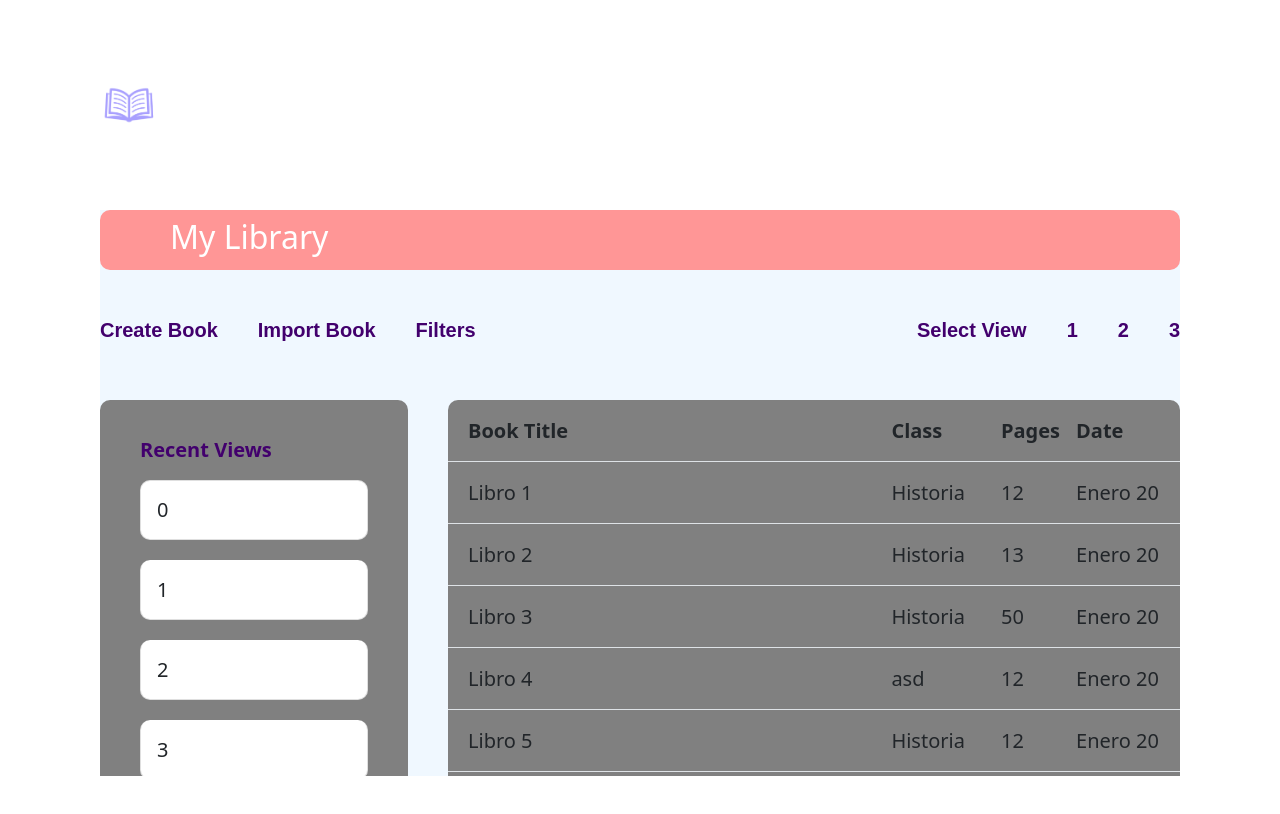
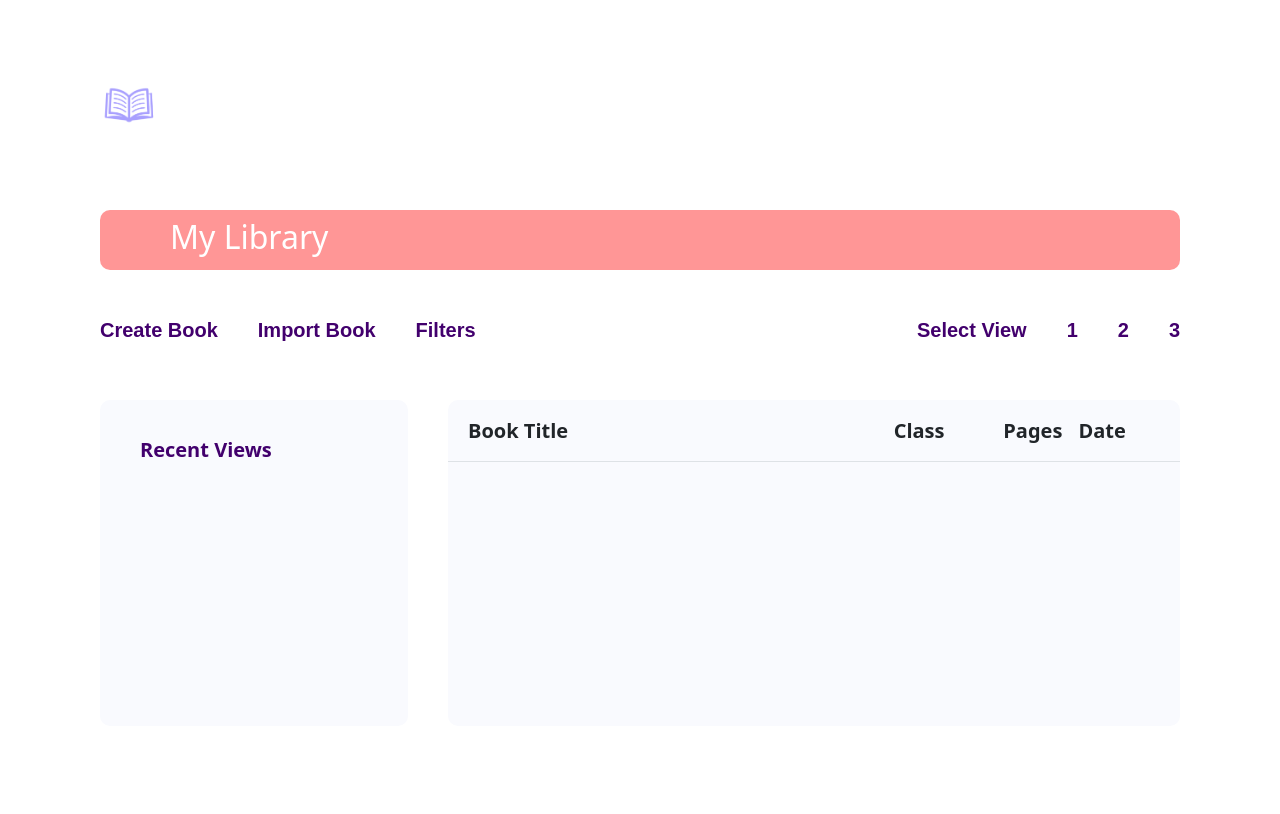
Before and after one commit to Funread/funread, a React (Create React App) app in the folder frontend/: page / in a window 1280 px wide. Built offline with nearby package versions, Linux system fonts and the light colour scheme.

Commit message:
FR-134 Fix al carrusel de la vista 3

```diff
--- a/frontend/package.json
+++ b/frontend/package.json
@@ -16,6 +16,7 @@
     "react-bootstrap": "^2.5.0",
     "react-dom": "^18.2.0",
     "react-scripts": "5.0.1",
+    "swiper": "^8.4.2",
     "web-vitals": "^2.1.4"
   },
   "scripts": {
--- a/frontend/src/Components/MyLibrary/MyLibrary.css
+++ b/frontend/src/Components/MyLibrary/MyLibrary.css
@@ -1,7 +1,6 @@
 .my-library {
   height: 756px;
   margin: 0 60px 0 60px;
-  background-color: aliceblue;
 }
 
 .my-library-banner {
@@ -47,11 +46,11 @@ h2 {
 }
 
 .my-library-recent-views {
-  height: 486px;
+  height: 100%;
   width: 460px;
   padding: 40px;
   line-height: 20px;
-  background-color: gray;
+  background-color: #f9fafe;
   border-radius: 10px;
   flex-direction: column;
   overflow-y: auto;
@@ -65,11 +64,11 @@ h2 {
 }
 
 .my-library-all-books {
-  height: 486px;
+  height: 100%;
   width: 1220px;
   font-size: 20px;
   margin-left: 40px;
-  background-color: gray;
+  background-color: #f9fafe;
   border-radius: 10px;
   overflow-y: auto;
 }
@@ -108,16 +107,22 @@ h2 {
 }
 
 .my-library-all-books-view-3 {
+  height: 100%;
   display: flex;
   justify-content: space-between;
   overflow: hidden;
 }
 
+.swiper-books {
+  width: 100%;
+  padding: 40px 20px 40px 20px;
+}
+
 .large-book-card {
-  width: 230px;
-  height: 510px;
+  height: 406px;
   border-radius: 10px;
   padding-bottom: 10px;
+  margin: 0 20px 0 20px;
   text-align: center;
 }
 
@@ -132,25 +137,14 @@ h2 {
   text-align: center;
 }
 
-.carousel-books {
-  width: 100%;
+.swiper-button-prev {
+  left: 0 !important;
+  color: #42006d !important;
 }
 
-.carousel-books-item {
-  padding: 20px 40px 20px 40px;
-}
-
-.carousel-books-stack {
-  justify-content: start;
-  gap: 20px;
-}
-
-.carousel-control-prev {
-  justify-content: start;
-}
-
-.carousel-control-next {
-  justify-content: end;
+.swiper-button-next {
+  right: 0 !important;
+  color: #42006d !important;
 }
 
 ::-webkit-scrollbar {
@@ -173,3 +167,19 @@ h2 {
   -webkit-box-shadow: inset 0 0 6px rgba(0, 0, 0, 0.3);
   box-shadow: inset 0 0 6px rgba(0, 0, 0, 0.3);
 }
+
+@media (max-width: 1366px) {
+  .my-library-body {
+    height: 406px;
+    padding: 40px 0 40px 0;
+    display: flex;
+  }
+
+  .large-book-card {
+    height: 246px;
+    border-radius: 10px;
+    padding-bottom: 10px;
+    margin: 0 10px 0 10px;
+    text-align: center;
+  }
+}
--- a/frontend/src/Components/MyLibrary/MyLibrary.jsx
+++ b/frontend/src/Components/MyLibrary/MyLibrary.jsx
@@ -4,20 +4,25 @@ import "./MyLibrary.css";
 import ListGroup from "react-bootstrap/ListGroup";
 import Table from "react-bootstrap/Table";
 import Card from "react-bootstrap/Card";
-import Carousel from "react-bootstrap/Carousel";
-import Stack from "react-bootstrap/Stack";
+import { Swiper, SwiperSlide } from "swiper/react";
+import { Navigation } from "swiper";
+import "swiper/css";
+import "swiper/css/navigation";
 import logo from "../../placeholderBook.jpg";
 
 function MyLibrary(props) {
   const [myView, setMyView] = useState("1");
-  const arr = [0, 1, 2, 3, 4, 5, 6, 7];
+  const arr = [
+    /*0, 1, 2, 3, 4, 5, 6, 7*/
+  ];
   const booksList = [
+    /*
     { name: "Libro 1", type: "Historia", pages: "12", date: "Enero 20" },
     { name: "Libro 2", type: "Historia", pages: "13", date: "Enero 20" },
     { name: "Libro 3", type: "Historia", pages: "50", date: "Enero 20" },
-    { name: "Libro 4", type: "asd", pages: "12", date: "Enero 20" },
+    { name: "Libro 4", type: "Historia", pages: "12", date: "Enero 20" },
     { name: "Libro 5", type: "Historia", pages: "12", date: "Enero 20" },
-    { name: "Libro 6", type: "asd", pages: "12", date: "Diciembre 19" },
+    { name: "Libro 6", type: "Historia", pages: "12", date: "Diciembre 19" },
     { name: "Libro 7", type: "Historia", pages: "785", date: "Enero 21" },
     { name: "Libro 8", type: "Historia", pages: "785", date: "Enero 21" },
     { name: "Libro 9", type: "Historia", pages: "785", date: "Enero 21" },
@@ -26,6 +31,7 @@ function MyLibrary(props) {
     { name: "Libro 12", type: "Historia", pages: "785", date: "Enero 21" },
     { name: "Libro 13", type: "Historia", pages: "785", date: "Enero 21" },
     { name: "Libro 14", type: "Historia", pages: "785", date: "Enero 21" },
+*/
   ];
 
   function changeView(view) {
@@ -119,13 +125,19 @@ function MyLibrary(props) {
   function View3() {
     return (
       <div className="my-library-all-books-view-3">
-        <Carousel className="carousel-books" indicators={false}>
-          <Carousel.Item className="carousel-books-item">
-            <Stack direction="horizontal" className="carousel-books-stack">
+        <div className="swiper-books">
+          <div className="swiper-wrapper">
+            <Swiper
+              modules={[Navigation]}
+              slidesPerView={4}
+              spaceBetween={20}
+              navigation
+              loop={true}
+            >
               {setLargeBookCardsData(booksList)}
-            </Stack>
-          </Carousel.Item>
-        </Carousel>
+            </Swiper>
+          </div>
+        </div>
       </div>
     );
   }
@@ -136,8 +148,9 @@ function MyLibrary(props) {
     if (data.length > 0) {
       for (let i = 0; i < data.length; i++) {
         booksList.push(
+          <SwiperSlide key={i}>
             <Card className="large-book-card" key={i}>
-            <Card.Img variant="top" src={logo} alt={logo} height="470px" />
+              <Card.Img variant="top" src={logo} alt={logo} height="320px" />
               <Card.Body className="large-book-card-body">
                 <Card.Title>{data[i].name}</Card.Title>
               </Card.Body>
@@ -145,6 +158,7 @@ function MyLibrary(props) {
                 {data[i].type}
               </Card.Text>
             </Card>
+          </SwiperSlide>
         );
       }
     }
```
Also changed, not shown: 1 other file (tests, documents, lock files or other folders). Lines whose indentation alone changed are shown as unchanged.
